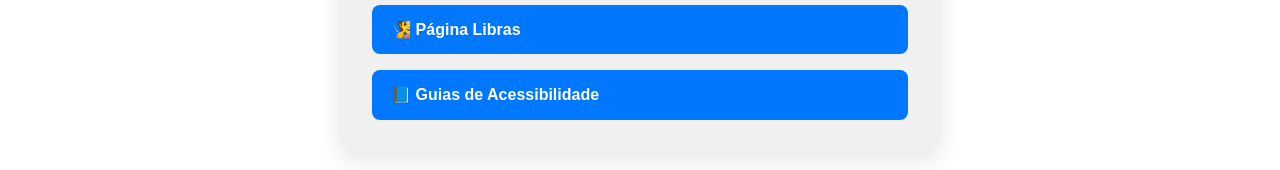
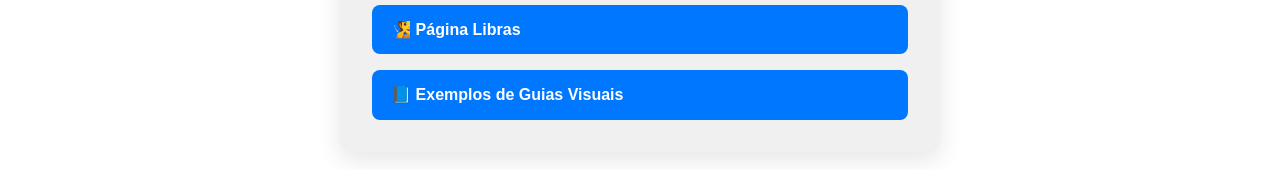
Before and after one commit to saude-amiga/saude-amiga-next, a React (Vite) app: page / in a window 1280 px wide. Shown: the part 408-578 px from the top of the page. Built offline with nearby package versions, Linux system fonts and the light colour scheme.

Commit message:
fix(Home): alterando nome guia

```diff
--- a/src/routes/Home/index.tsx
+++ b/src/routes/Home/index.tsx
@@ -40,7 +40,7 @@ export default function Home() {
         </li>
         <li>
           <Link to="/guias" style={estiloLink}>
-            📘 Guias de Acessibilidade
+            📘 Exemplos de Guias Visuais
           </Link>
         </li>
       </ul>
```
